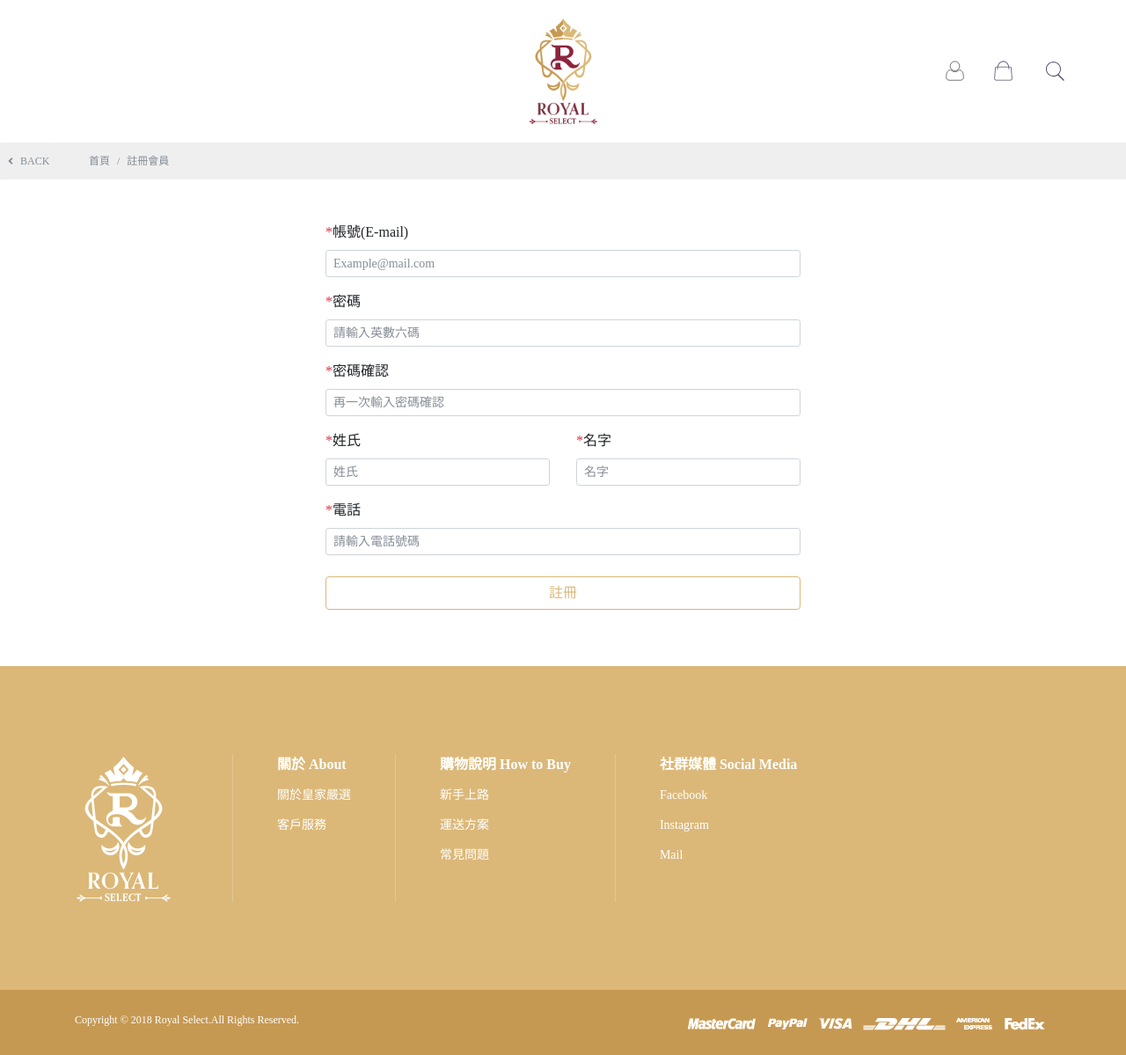
After one commit to Shiung/royalSelect_git, a PHP site: page /phpLab/register.php in a window 1280 px wide. The commit adds this page. Shown: the whole page at 88% size. Run offline with PHP 8.4, Linux system fonts and the light colour scheme; some libraries are stand-ins or nearby versions.

Commit message:
會員註冊 ui

```diff
--- a/css/index.css
+++ b/css/index.css
@@ -52,6 +52,10 @@ header{
 	fill: #fff;
     stroke: #000;
     stroke-width: 40px;
+}
+.nav-user.active svg path{
+	fill: #ae8f68;
+    stroke: #ae8f68;
 }
 .nav-user svg,
 .nav-cart svg{
--- /dev/null
+++ b/css/register.css
@@ -0,0 +1,15 @@
+#registerConfirmButton{
+    background-color:  #fff;
+    border-color:  #dbb878;
+    color:#dbb878;
+	transition: .3s;
+	cursor: pointer;
+}
+#registerConfirmButton:focus{
+	outline: none;
+	box-shadow: none;
+}
+#registerConfirmButton:hover{
+	background-color:  #dbb878;
+	color:#fff;
+}
--- /dev/null
+++ b/javascript/register.js
@@ -0,0 +1,7 @@
+$(document).ready(function(){
+    $("#registerConfirmButton").click(function(e){
+        e.preventDefault();
+
+    });
+
+});
--- a/module/cssJsSelector.php
+++ b/module/cssJsSelector.php
@@ -7,6 +7,9 @@ if( strpos(strtolower($_SERVER["PHP_SELF"]) , "product.php" )){
 }elseif( strpos(strtolower($_SERVER["PHP_SELF"]) , "cart.php" ) || strpos(strtolower($_SERVER["PHP_SELF"]) , "deliver.php" ) ) {
 	echo '<link rel="stylesheet" type="text/css" href="css/cart.css">';
 	echo '<script src="javascript/cart.js"></script>';
+}elseif( strpos(strtolower($_SERVER["PHP_SELF"]) , "register.php" ) ){
+	echo '<link rel="stylesheet" type="text/css" href="css/register.css">';
+	echo '<script src="javascript/register.js"></script>';
 }
 
 ?>
--- /dev/null
+++ b/register.php
@@ -0,0 +1,60 @@
+<?php include("module/header.php"); ?>
+
+<section id="registerShow">
+	<nav aria-label="breadcrumb" class="breadcrumb-area">
+		<button type="button" class="btn btn-sm return-btn" onclick="history.back();"><i class="fas fa-angle-left mr-2"></i>BACK</button>
+		<div class="container">
+			<ol class="breadcrumb">
+				  <li class="breadcrumb-item"><a href="index.php">首頁</a></li>
+				  <li class="breadcrumb-item active">註冊會員</li>
+			</ol>
+		</div>
+    </nav>
+
+    <div class="container registerBox my-5">
+        <div class="row">
+			<div class="col-lg-6 offset-lg-3">
+				<form>
+				  <div class="form-group">
+				    <label for="userAcountCreate"><span class="text-danger">*</span>帳號(E-mail)</label>
+				    <input type="text" class="form-control form-control-sm" id="userAcountCreate" placeholder="Example@mail.com" autocomplete="off">
+					</div>
+					<div class="form-group">
+				    <label for="userPswCreate"><span class="text-danger">*</span>密碼</label>
+				    <input type="password" class="form-control form-control-sm" id="userPswCreate" placeholder="請輸入英數六碼">
+				  </div>
+				  <div class="form-group">
+				    <label for="userPswConfrimCreate"><span class="text-danger">*</span>密碼確認</label>
+				    <input type="password" class="form-control form-control-sm" id="userPswConfrimCreate" placeholder="再一次輸入密碼確認">
+				  </div>
+				  <div class="row">
+				  	<div class="col-12 col-md">
+				  		<div class="form-group">
+						    <label for="userLastNameCreate"><span class="text-danger">*</span>姓氏</label>
+						    <input type="text" class="form-control form-control-sm" id="userLastNameCreate" placeholder="姓氏">
+						</div>
+				  	</div>
+				  	<div class="col-12 col-md">
+				  		<div class="form-group">
+						    <label for="userFirstNameCreate"><span class="text-danger">*</span>名字</label>
+						    <input type="text" class="form-control form-control-sm" id="userFirstNameCreate" placeholder="名字">
+						</div>
+				  	</div>
+				  </div>
+				  <div class="form-group">
+				    <label for="userPhoneCreate"><span class="text-danger">*</span>電話</label>
+				    <input type="tel" class="form-control form-control-sm" id="userPhoneCreate" placeholder="請輸入電話號碼">
+                  </div>
+                  <div class="form-group text-center mt-4">
+                      <button id="registerConfirmButton"  class="btn btn-primary d-block w-100" >註冊</button>
+                  </div>
+				</form>
+			</div>
+		</div>
+    </div>
+
+</section>
+
+
+
+<?php include("module/footer.php"); ?>
```
